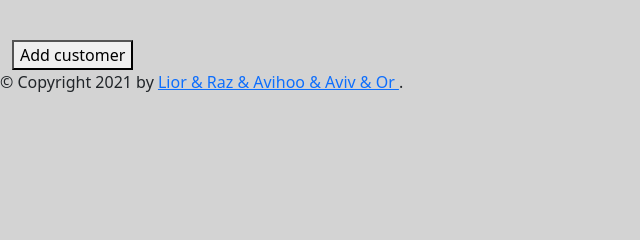
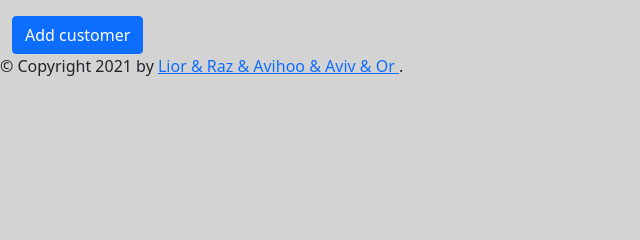
Before and after one commit to OrGelkop/hit-computer-security-project, a Flask app: page / in a window 1280 px wide. Shown: the part 127-367 px from the top of the page, without its empty margins (0-640 px from the left). Run offline with Flask 2, Linux system fonts and the light colour scheme; data that the repository does not hold is empty; some libraries are stand-ins or nearby versions.

Commit message:
add customer btn

```diff
--- a/static/css/main.css
+++ b/static/css/main.css
@@ -1,3 +1,7 @@
 body {
   background-color: lightgray;
 }
+
+.footer {
+
+}
--- a/templates/index.html
+++ b/templates/index.html
@@ -17,7 +17,6 @@
         {% endif %}
     </div>
     <div class="table-responsive">
-
         <table class="table table-light table-striped table-hover">
             <thead class="table-dark">
             <th scope="col">#</th>
@@ -37,10 +36,9 @@
             </tbody>
         </table>
     </div>
-    </br>
 
     <form action="/add_customer" mehtod="get">
-        <button name="redirect_add_customer" type="submit">Add customer</button>
+        <button type="button" class="btn btn-primary" name="redirect_add_customer" type="submit">Add customer</button>
     </form>
 </div>
 {% endblock %}
```
